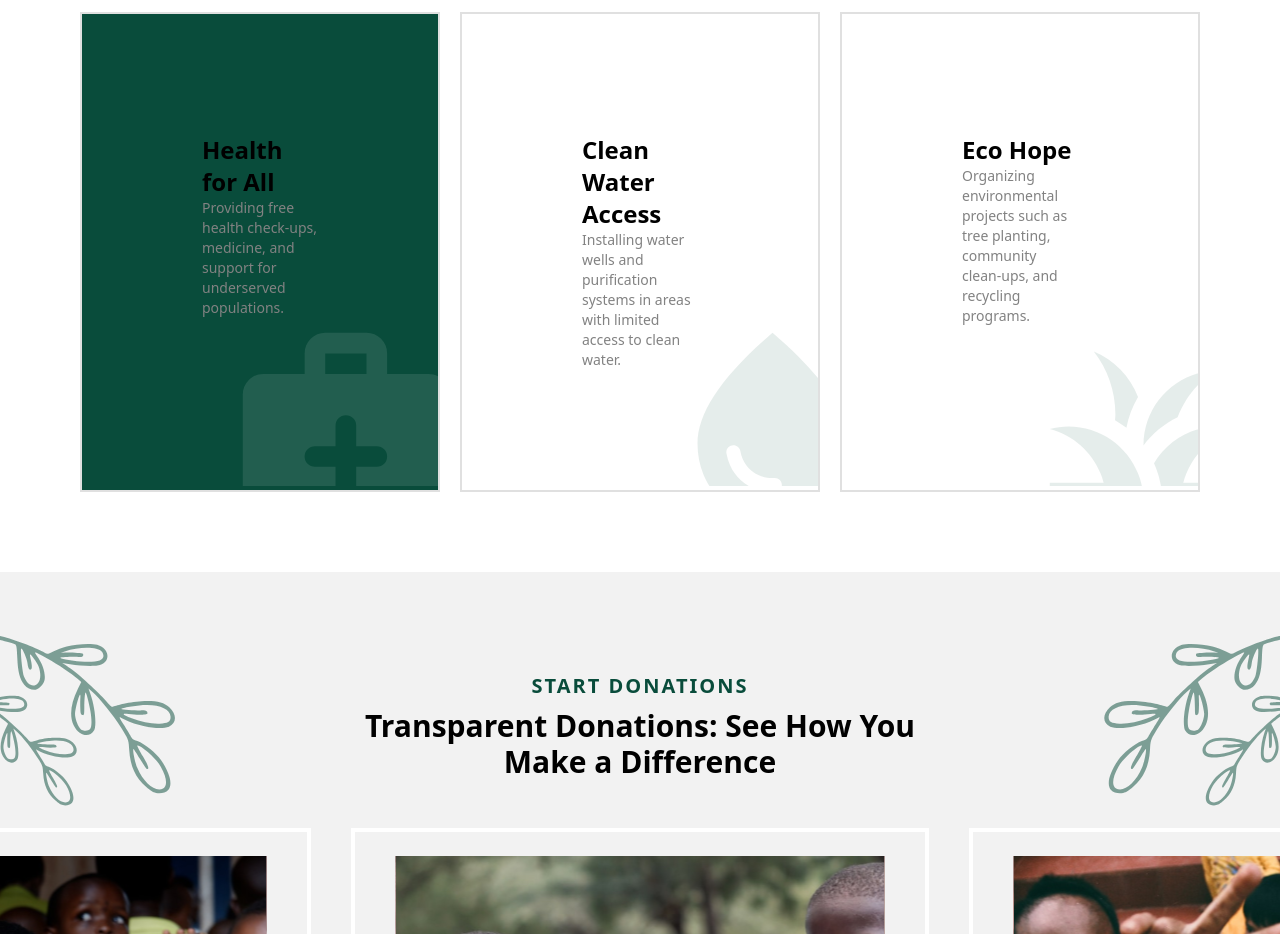
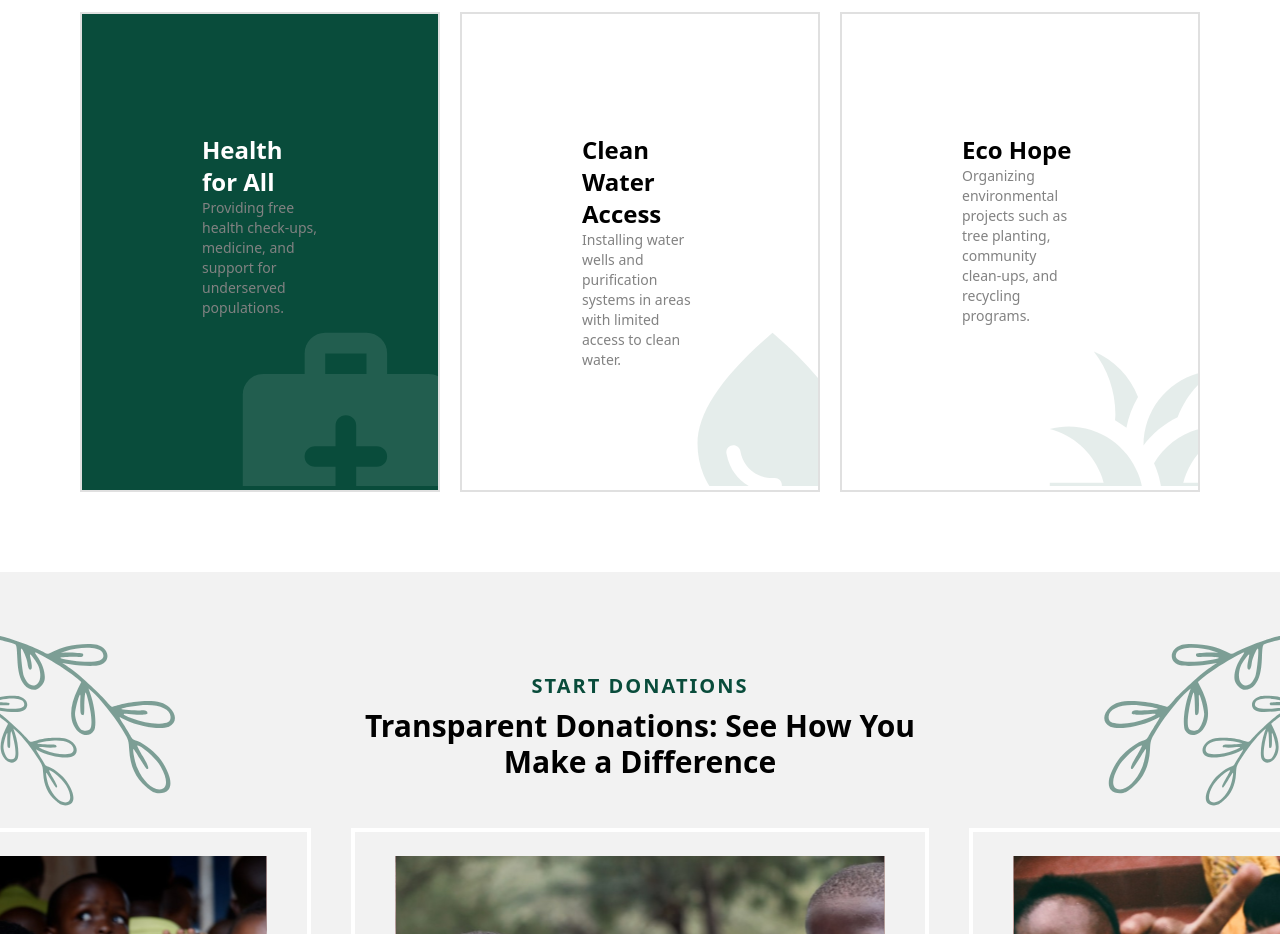
Before and after one commit to Prudentdev-xyz/Raha-app-new, a React (Vite) app: page / in a window 1280 px wide. Shown: the part 1560-2494 px from the top of the page. Built offline with nearby package versions, Linux system fonts and the light colour scheme.

Commit message:
fix-ServiceCard-text

```diff
--- a/src/components/ServiceCard.jsx
+++ b/src/components/ServiceCard.jsx
@@ -7,7 +7,8 @@ export const Servicedatas = [
     header: "Health for All",
     text: "Providing free health check-ups, medicine, and support for underserved populations.",
     img: img1,
-    className:"bg-primary !header-tetiary"
+    className:"bg-primary",
+    HeaderChange:"!text-white"
 
   },
   {
@@ -24,10 +25,10 @@ export const Servicedatas = [
 
 import React from "react";
 
-export const ServiceCards = ({ text, header, img, className }) => {
+export const ServiceCards = ({ text, header, img, className, HeaderChange }) => {
   return (
     <div className={`items-center border-2 border-stroke relative px-7 py-15 md:p-30 ${className}`}>
-      <h1 className="text-lg md:text-2xl font-bold">{header}</h1>
+      <h1 className={`text-lg md:text-2xl font-bold ${HeaderChange}`}>{header}</h1>
       <p className="text-gray max-w-lg space-y-5 space-x-5 text-xs md:text-sm">{text}</p>
       <img src={img} alt="serive img" className="absolute right-0 bottom-1" />
     </div>
--- a/src/components/layouts/CharityService.jsx
+++ b/src/components/layouts/CharityService.jsx
@@ -31,6 +31,7 @@ export const CharityService = () => {
             header={Servicedata.header}
             img={Servicedata.img}
             className={Servicedata.className}
+            HeaderChange={Servicedata?.HeaderChange}
           />
         ))}
       </div>
```
